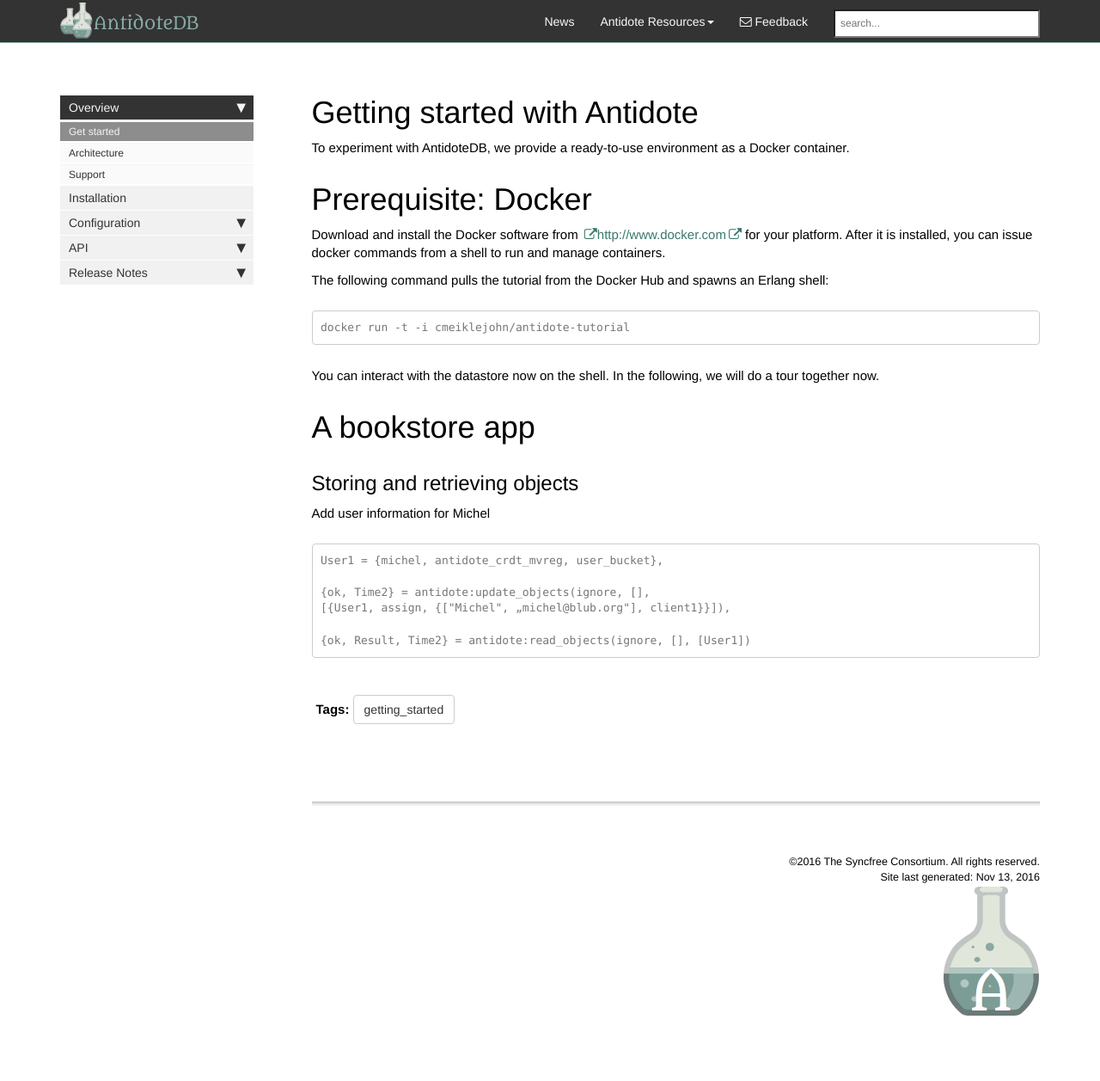
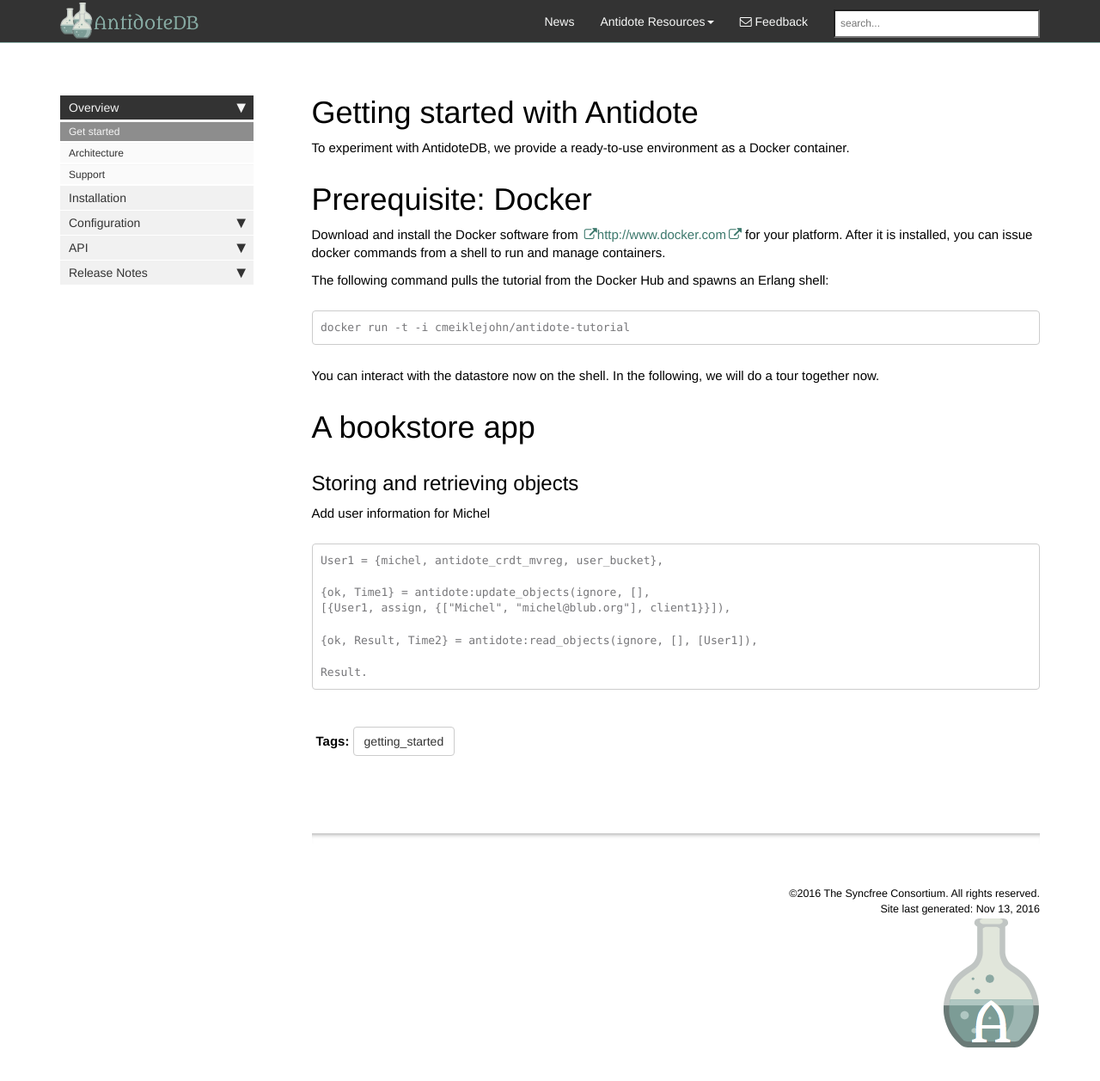
Before and after one commit to AntidoteDB/antidote, a Jekyll site: the page built from docs/pages/mydoc/getting_started.md, in a window 1280 px wide and 1279 px high. Shown: the top 1257 px of the window at 86% size. Built offline with Jekyll 4.4.1, drawn with Linux system fonts in a browser that asks for light colours; nearby versions of some CDN libraries; comment, search, counter and statistics services are not loaded.

Commit message:
Fix Getting started example

````diff
--- a/docs/pages/mydoc/getting_started.md
+++ b/docs/pages/mydoc/getting_started.md
@@ -30,10 +30,12 @@ Add user information for Michel
 ```
 User1 = {michel, antidote_crdt_mvreg, user_bucket},
 
-{ok, Time2} = antidote:update_objects(ignore, [],
-[{User1, assign, {["Michel", „michel@blub.org"], client1}}]),
+{ok, Time1} = antidote:update_objects(ignore, [],
+[{User1, assign, {["Michel", "michel@blub.org"], client1}}]),
 
-{ok, Result, Time2} = antidote:read_objects(ignore, [], [User1])
+{ok, Result, Time2} = antidote:read_objects(ignore, [], [User1]),
+
+Result.
 ```
 
 {% include links.html %}
````
